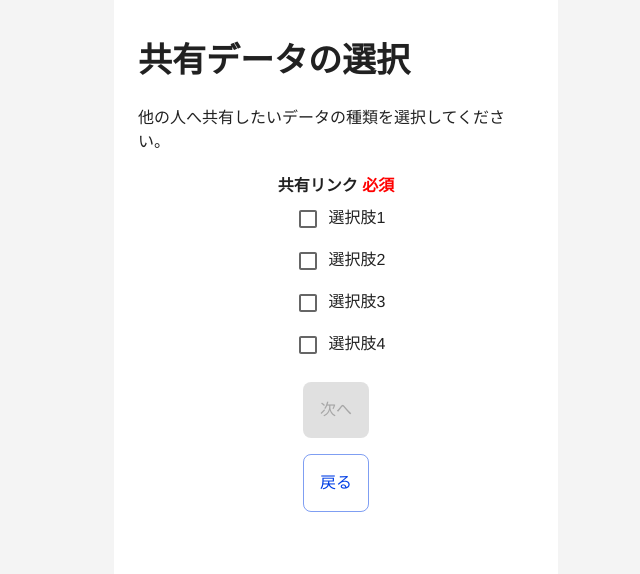
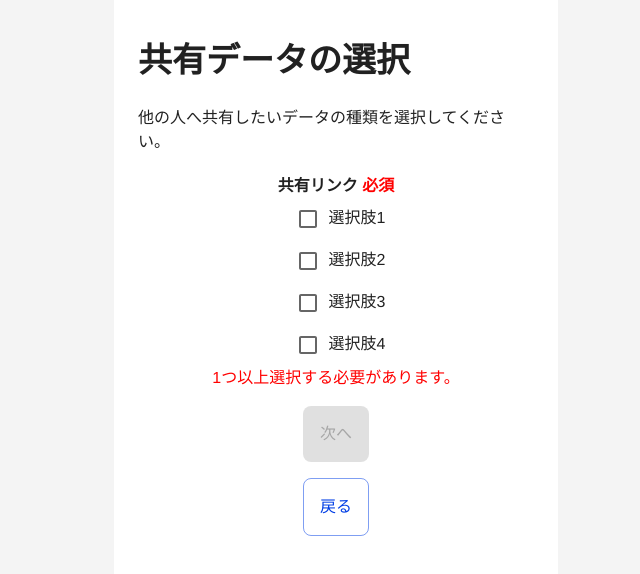
Before and after one commit to STECH-for-My-Shienkin-Navi/My-Shienkin-Navi, a React (Vite) app: page /DataShare in a window 1280 px wide. Shown: the top 574 px of the page, without its empty margins (304-944 px from the left). Built offline with nearby package versions, Linux system fonts and the light colour scheme.

Commit message:
fix: 共有するデータを何も選択していないときに、赤字でエラーメッセージを出すように変更

```diff
--- a/src/components/pages/DataSharePage.tsx
+++ b/src/components/pages/DataSharePage.tsx
@@ -15,6 +15,7 @@ import {
 import { Box } from '@mui/system';
 import { Col } from '../common/Col';
 import { CommonButton } from '../common/CommonButton';
+import { red } from '@mui/material/colors';
 
 const data = [
   {
@@ -48,6 +49,7 @@ export const DataSharePage: FC = () => {
 
   const [CheckList, setCheckList] = useState(data);
   const [dialogOpen, setDialogOpen] = useState(false);
+  const [checkBoxError, setCheckBoxError] = useState(true);
   const [nextButtonIsDisabled, setNextButtonIsDisabled] = useState<boolean>(true);
 
   const [resultPageIsShow, setResultPageIsShow] = useState<boolean>(false);
@@ -85,6 +87,7 @@ export const DataSharePage: FC = () => {
     });
     setCheckList([...setItem]);
     setNextButtonIsDisabled(!checkedFlag);
+    setCheckBoxError(!checkedFlag)
   };
 
   if(resultPageIsShow) {
@@ -149,6 +152,11 @@ export const DataSharePage: FC = () => {
             );
           })}
         </Stack>
+
+        <Typography variant='body1' sx={{color: "red"}}>
+          {checkBoxError ? "1つ以上選択する必要があります。" : ""}
+        </Typography>
+
         <Box sx={{ marginTop: '30px', mx: 2, mt: 2 }}>
           <Col spacing={2}>
             <CommonButton onClick={() => setDialogOpen(true)} isDisabled={nextButtonIsDisabled}>次へ</CommonButton>
```
